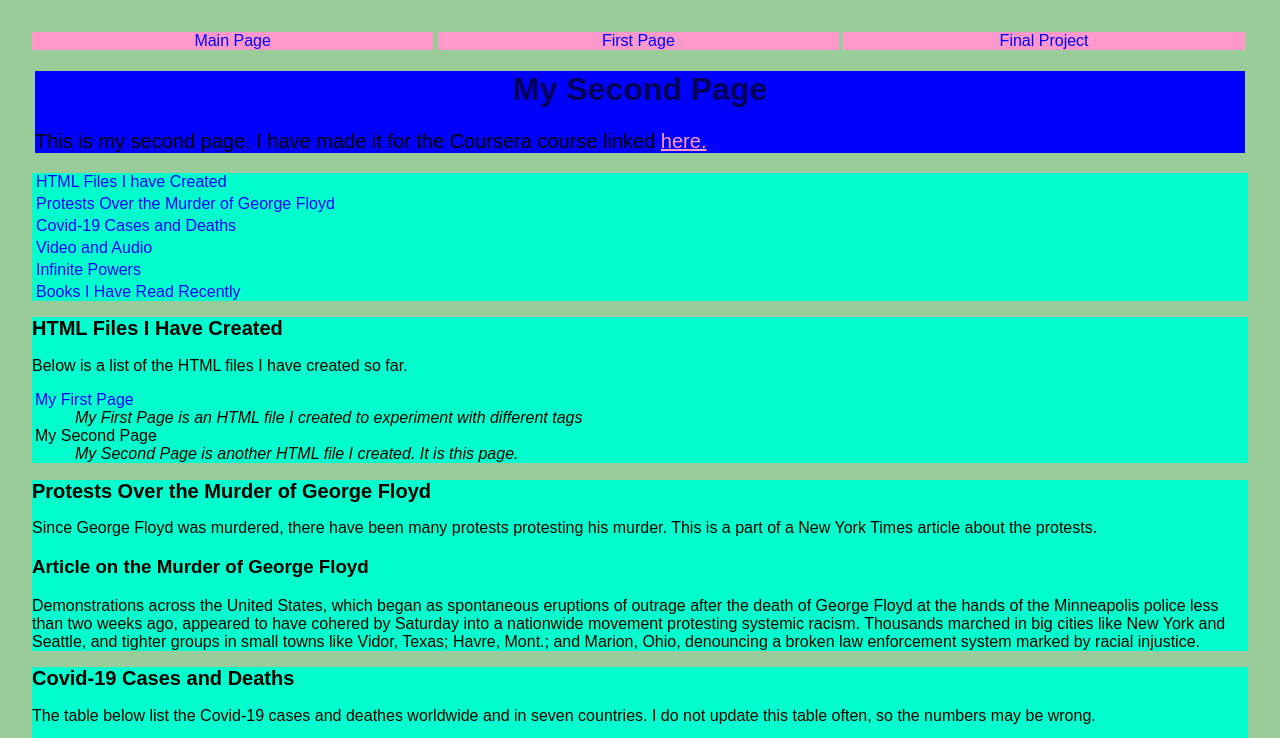
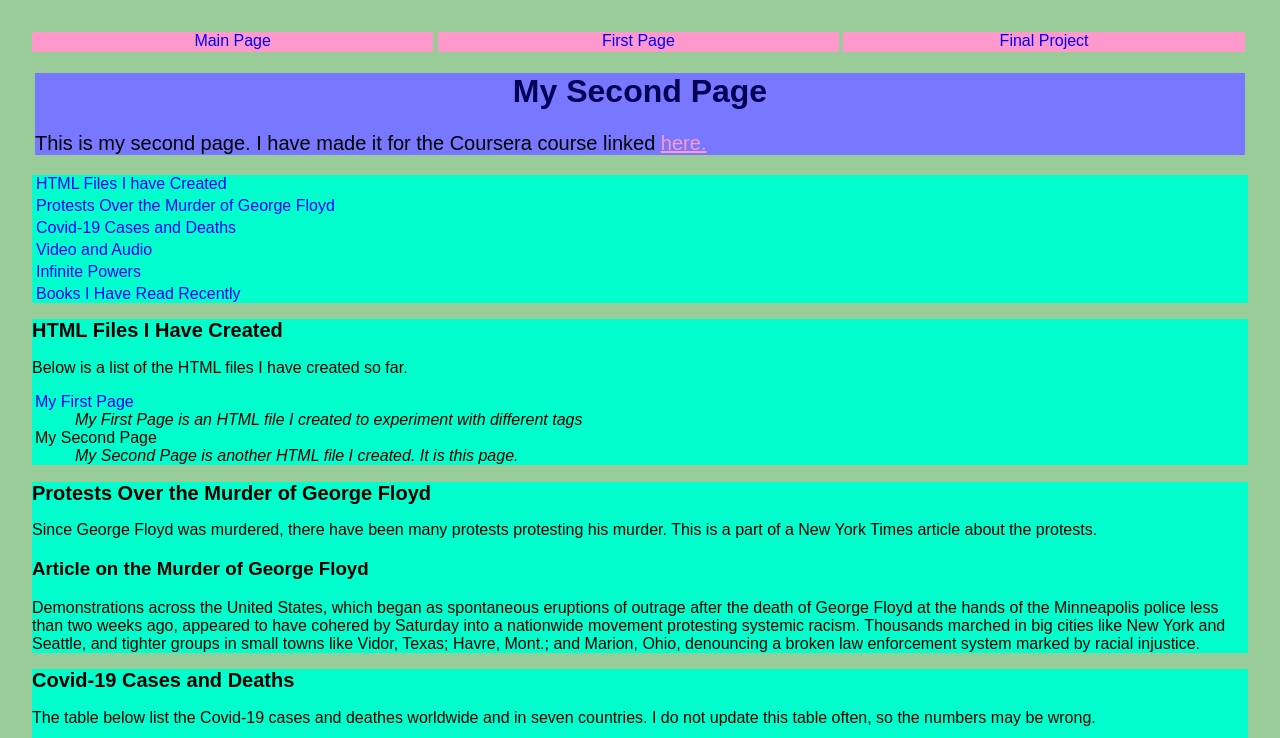
Before and after one commit to dhruva-vidhant/old_website, a plain HTML site: page secondPage.html in a window 1280 px wide. Shown: the top 738 px of the page. Drawn offline with Linux system fonts and the light colour scheme.

Commit message:
Update firstPage.css

```diff
--- a/firstPage.css
+++ b/firstPage.css
@@ -4,7 +4,7 @@ html{
 	margin:24px;
 }
 header{
-	background-color:#0000FF;
+	background-color:#7777FF;
 }
 h1{
 	color:#000055;
@@ -43,6 +43,7 @@ nav.topnav a{
 	width:33%;
 	text-align:center;
 	background-color:#FF99CC;
+	height:20px;
 }
 nav.topnav a:hover{
 	background-color:#C0C0C0;
```
